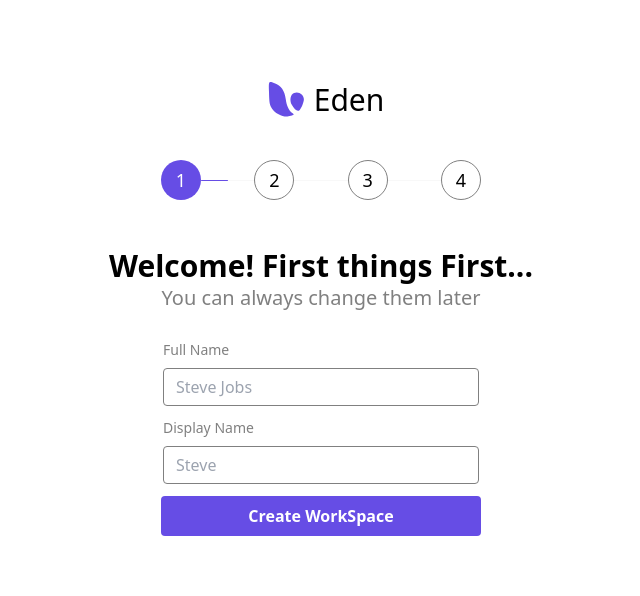
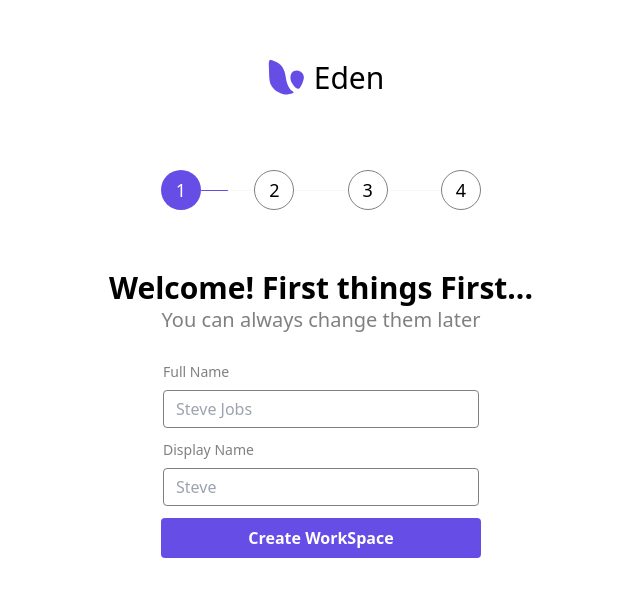
Before and after one commit to VishalB98/cutshort, a React (Create React App) app: page / in a window 1280 px wide. Shown: the part 102-698 px from the top of the page, without its empty margins (319-959 px from the left). Built offline with nearby package versions, Linux system fonts and the light colour scheme.

Commit message:
final Deploy

```diff
--- a/public/index.html
+++ b/public/index.html
@@ -2,7 +2,7 @@
 <html lang="en">
   <head>
     <meta charset="utf-8" />
-    <link rel="icon" href="%PUBLIC_URL%/favicon.ico" />
+    <link rel="icon" href="%PUBLIC_URL%/logo.svg" />
     <meta name="viewport" content="width=device-width, initial-scale=1" />
     <meta name="theme-color" content="#000000" />
     <meta
@@ -24,7 +24,7 @@
       work correctly both with client-side routing and a non-root public URL.
       Learn how to configure a non-root public URL by running `npm run build`.
     -->
-    <title>React App</title>
+    <title>Cutshort Onboarding</title>
   </head>
   <body>
     <noscript>You need to enable JavaScript to run this app.</noscript>
--- a/src/features/onboarding/OnboardingFeature.js
+++ b/src/features/onboarding/OnboardingFeature.js
@@ -1,32 +1,35 @@
-import React from 'react'
-import ButtonComponent from './components/ButtonComponent';
-import HeaderComponent from './components/HeaderComponent'
-import Heading from './components/Heading';
-import InputComponent from './components/InputComponent';
-import StepComponent from './components/StepComponent'
-import {connect} from 'react-redux'
-import CardComponent from './components/CardComponent';
+import React, { Suspense } from 'react'
 import { NUMBEROFONBOARDINGSTEP } from '../../data/constants';
+import { connect } from 'react-redux'
+
+const HeaderComponent = React.lazy(() => import('./components/HeaderComponent'));
+const StepComponent = React.lazy(() => import('./components/StepComponent'));
+const Heading = React.lazy(() => import('./components/Heading'));
+const InputComponent = React.lazy(() => import('./components/InputComponent'));
+const CardComponent = React.lazy(() => import('./components/CardComponent'));
+const ButtonComponent = React.lazy(() => import('./components/ButtonComponent'));
+
 
 function OnboardingFeature(props) {
 
   return (
-    <>
-      <div className='flex-1'>
+
+    <div className='flex-1'>
+      <Suspense fallback={<div>Loading...</div>}>
         <HeaderComponent />
-        <StepComponent  />
+        <StepComponent />
         <Heading />
-       { props.screenNumber < NUMBEROFONBOARDINGSTEP ? props.screenNumber === 3 ? <CardComponent/> : <InputComponent /> : null }
+        {props.screenNumber < NUMBEROFONBOARDINGSTEP ? props.screenNumber === 3 ? <CardComponent /> : <InputComponent /> : null}
         <ButtonComponent />
-      </div>
-    </>
+      </Suspense>
+    </div>
 
   )
 }
 
-const  mapStateToProps = (state) => {
+const mapStateToProps = (state) => {
   return {
-      screenNumber: state.OnboardingReducer.screenNumber
+    screenNumber: state.OnboardingReducer.screenNumber
   }
 }
 
--- a/src/features/onboarding/components/CardComponent.js
+++ b/src/features/onboarding/components/CardComponent.js
@@ -2,7 +2,7 @@ import React from 'react'
 
 function CardComponent() {
     const [selected, setSelected] = React.useState(1);
-    console.log(selected)
+
     return (
             <div className='inline-flex justify-between item-ccenter pb-3  w-3/5 md:w-2/5 lg:w-3/12'>
                 <div className="flex flex-col items-start text-left p-5 justify-evenly cursor-pointer" onClick={() => { setSelected(1) }} style={{ border: selected === 1 ? '1px solid #664de5' : '1px solid grey', borderRadius: '5px' }}>
--- a/src/features/onboarding/components/HeaderComponent.js
+++ b/src/features/onboarding/components/HeaderComponent.js
@@ -3,7 +3,7 @@ import logo from '../../../assets/logo.svg';
 
 function HeaderComponent() {
   return (
-    <div className='flex justify-center items-center '>
+    <div className='flex justify-center items-center pb-5'>
         <img className='h-12 md:h-14 lg:h-20' src={logo} alt="logo" />
         <h1 className='text-xl md:text-2xl lg:text-3xl font-medium'>Eden</h1>
   </div>
--- a/src/features/onboarding/components/StepComponent.js
+++ b/src/features/onboarding/components/StepComponent.js
@@ -5,7 +5,7 @@ import { connect } from "react-redux";
 function StepComponent(props) {
     return (
         <div className="flex justify-evenly w-full">
-            <div className="flex w-1/2 md:w-2/5 lg:w-1/4 justify-center py-5">
+            <div className="flex w-1/2 md:w-2/5 lg:w-1/4 justify-center py-8">
                 {Array.from(Array(NUMBEROFONBOARDINGSTEP).keys()).map((step) => {
                     return (
                         <>
--- a/src/redux/actions/index.js
+++ b/src/redux/actions/index.js
@@ -1,7 +1,6 @@
 import { NEXT_SCREEN } from "../constants";
 
 export function moveScreen() {
-    console.log("increment");
   return {
     type: NEXT_SCREEN,
   };
```
Also changed, not shown: public/logo.svg (added), src/assets/tick.png (deleted).
